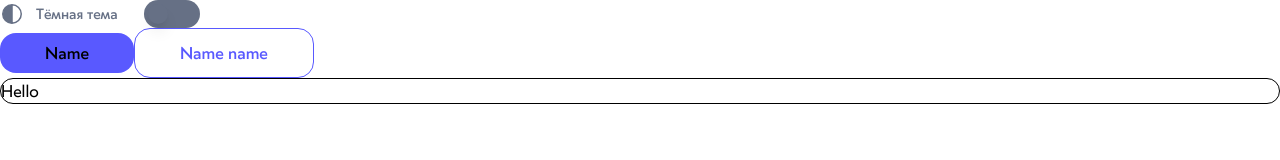
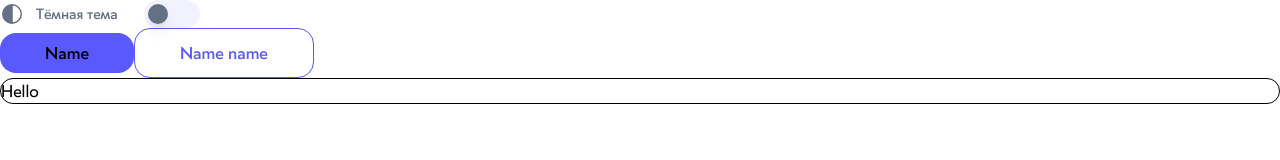
Before and after one commit to Renata-And/syncra, a React (Vite) app: page / in a window 1280 px wide. Shown: the top 160 px of the page. Built offline with nearby package versions, Linux system fonts and the light colour scheme.

Commit message:
fix switch

```diff
--- a/src/common/components/BaseSwitch.tsx
+++ b/src/common/components/BaseSwitch.tsx
@@ -3,21 +3,21 @@ import { Switch } from '@headlessui/react'
 type BaseSwitchProps = {
   checked: boolean
   onChange: (checked: boolean) => void
-  className?: string
+  bgClassName?: string
   thumbClassName?: string
 }
 
 const BaseSwitch = ({
   checked,
   onChange,
-  className = '',
+  bgClassName = '',
   thumbClassName = '',
 }: BaseSwitchProps) => {
   return (
     <Switch
       checked={checked}
       onChange={onChange}
-      className={`group relative flex h-7 w-14 cursor-pointer rounded-full p-1 transition-colors duration-200 ease-in-out focus:outline-none data-[focus]:outline-1 data-[focus]:outline-white ${className}`}
+      className={`group relative flex h-7 w-14 cursor-pointer rounded-full p-1 transition-colors duration-200 ease-in-out focus:outline-none data-[focus]:outline-1 data-[focus]:outline-white ${bgClassName}`}
     >
       <span
         aria-hidden="true"
--- a/src/common/components/ThemeToogle/ThemeToggle.tsx
+++ b/src/common/components/ThemeToogle/ThemeToggle.tsx
@@ -14,7 +14,7 @@ const ThemeToggle = () => {
       <BaseToggle
         checked={isDark}
         onChange={toggleTheme}
-        className={isDark ? 'bg-white' : 'bg-text-secondary'}
+        bgClassName={isDark ? 'bg-primary-dark' : 'bg-light-purple'}
         thumbClassName={isDark ? 'bg-white' : 'bg-text-secondary'}
       />
     </div>
```
